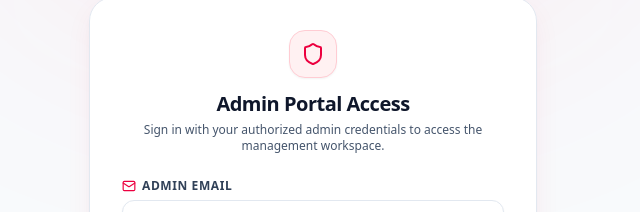
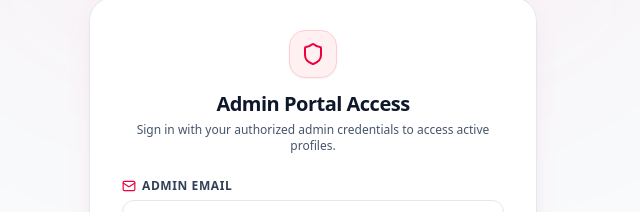
Before and after one commit to tbkai24/SB19-YT-Streamers-Embeded-link, a Next.js app: page /admin/login in a window 1280 px wide. Shown: the part 208-420 px from the top of the page, without its empty margins (327-967 px from the left). Built offline with nearby package versions, Linux system fonts and the light colour scheme.

Commit message:
refactor: replace workspace wording with Active Profile across admin portal

```diff
--- a/app/(admin)/admin/articles/page.tsx
+++ b/app/(admin)/admin/articles/page.tsx
@@ -178,7 +178,7 @@ export default function ArticlesAdminPage() {
         <div>
           <h1 className="text-xl font-extrabold text-slate-900">Articles Directory</h1>
           <p className="text-xs text-slate-600 mt-0.5 font-medium">
-            Manage streaming articles for workspace: <span className="text-rose-600 font-bold">{activeProfile.title}</span>
+            Manage streaming articles for profile: <span className="text-rose-600 font-bold">{activeProfile.title}</span>
           </p>
         </div>
 
--- a/app/(admin)/admin/layout.tsx
+++ b/app/(admin)/admin/layout.tsx
@@ -265,7 +265,7 @@ export default function AdminLayout({ children }: { children: React.ReactNode })
                 </div>
                 <div className="min-w-0">
                   <div className="text-xs font-bold text-slate-900 truncate">{activeProfile.title}</div>
-                  <div className="text-[11px] text-slate-500 font-medium truncate">Workspace Mode</div>
+                  <div className="text-[11px] text-slate-500 font-medium truncate">Active Profile</div>
                 </div>
               </div>
             )}
--- a/app/(admin)/admin/login/page.tsx
+++ b/app/(admin)/admin/login/page.tsx
@@ -66,7 +66,7 @@ export default function AdminLoginPage() {
             </div>
             <h1 className="text-xl font-extrabold text-slate-900 tracking-tight">Admin Portal Access</h1>
             <p className="text-xs text-slate-600 mt-1 font-medium">
-              Sign in with your authorized admin credentials to access the management workspace.
+              Sign in with your authorized admin credentials to access active profiles.
             </p>
           </div>
 
--- a/app/(admin)/admin/page.tsx
+++ b/app/(admin)/admin/page.tsx
@@ -20,9 +20,9 @@ export default function OverviewPage() {
     return (
       <div className="p-8 text-center glass-panel rounded-2xl border border-slate-200 bg-white text-slate-800 text-sm flex flex-col items-center justify-center my-6 shadow-sm">
         <Sparkles className="w-8 h-8 text-rose-600 mb-2" />
-        <h2 className="text-base font-bold text-slate-900">No Active Profile Workspace</h2>
+        <h2 className="text-base font-bold text-slate-900">No Active Profile</h2>
         <p className="text-xs text-slate-600 mt-1 max-w-sm mb-4 font-medium">
-          Create your first release profile workspace to begin adding streaming articles and social links.
+          Create your first release profile to begin adding streaming articles and social links.
         </p>
         <button
           onClick={openCreateModal}
@@ -41,7 +41,7 @@ export default function OverviewPage() {
 
   return (
     <div className="space-y-6 animate-fade-in">
-      {/* Workspace Header Banner */}
+      {/* Profile Header Banner */}
       <div className="p-6 rounded-2xl glass-panel border border-slate-200 bg-white relative overflow-hidden flex flex-col sm:flex-row items-start sm:items-center justify-between gap-4 shadow-sm">
         <div
           className="absolute -right-16 -top-16 w-64 h-64 blur-[90px] pointer-events-none rounded-full opacity-15"
@@ -51,7 +51,7 @@ export default function OverviewPage() {
         <div>
           <div className="flex items-center gap-2 mb-1">
             <span className="px-2.5 py-0.5 rounded-md bg-rose-50 border border-rose-200 text-rose-700 text-xs font-bold uppercase tracking-wider">
-              Profile Workspace
+              Active Profile
             </span>
             <span className="text-xs text-slate-500 font-medium">/{activeProfile.slug}</span>
           </div>
--- a/app/(admin)/admin/submissions/page.tsx
+++ b/app/(admin)/admin/submissions/page.tsx
@@ -113,7 +113,7 @@ export default function SubmissionsAdminPage() {
             <span>Fan Submissions Review</span>
           </h1>
           <p className="text-xs text-slate-600 mt-0.5 font-medium">
-            Pending article link submissions for workspace: <span className="text-rose-600 font-bold">{activeProfile.title}</span>
+            Pending article link submissions for profile: <span className="text-rose-600 font-bold">{activeProfile.title}</span>
           </p>
         </div>
 
```
